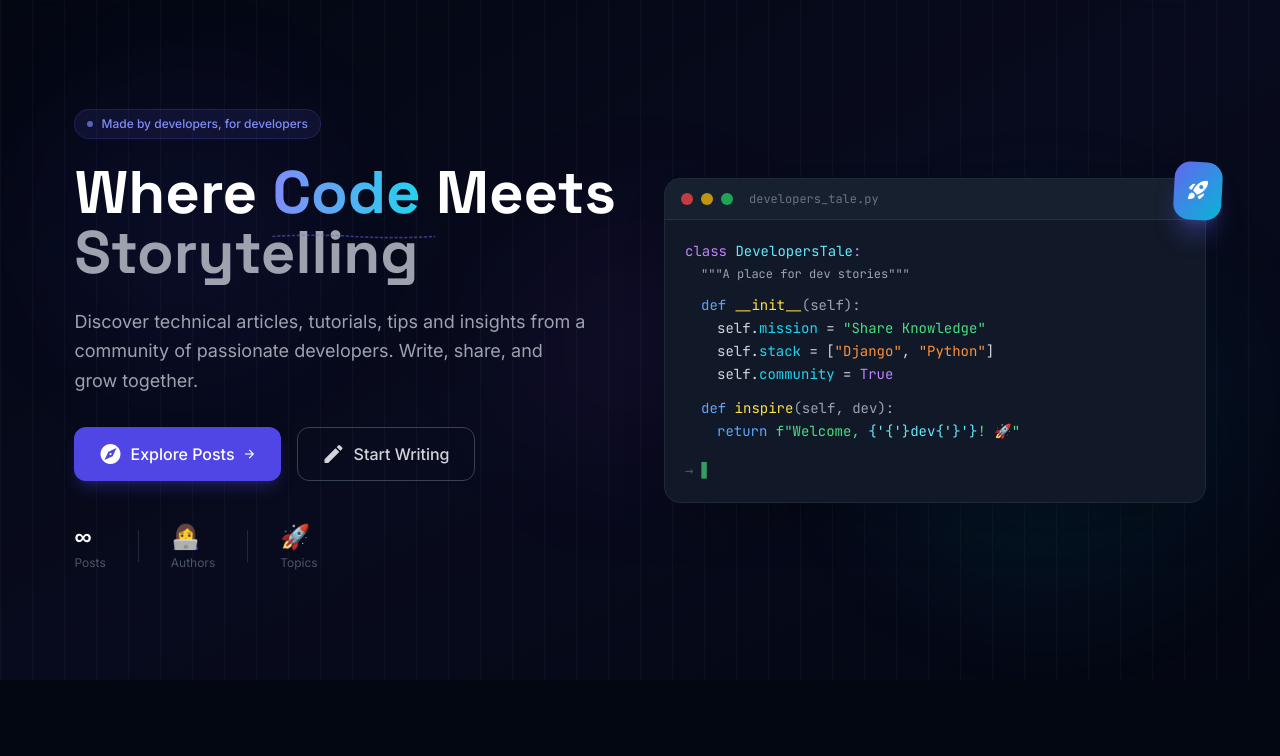
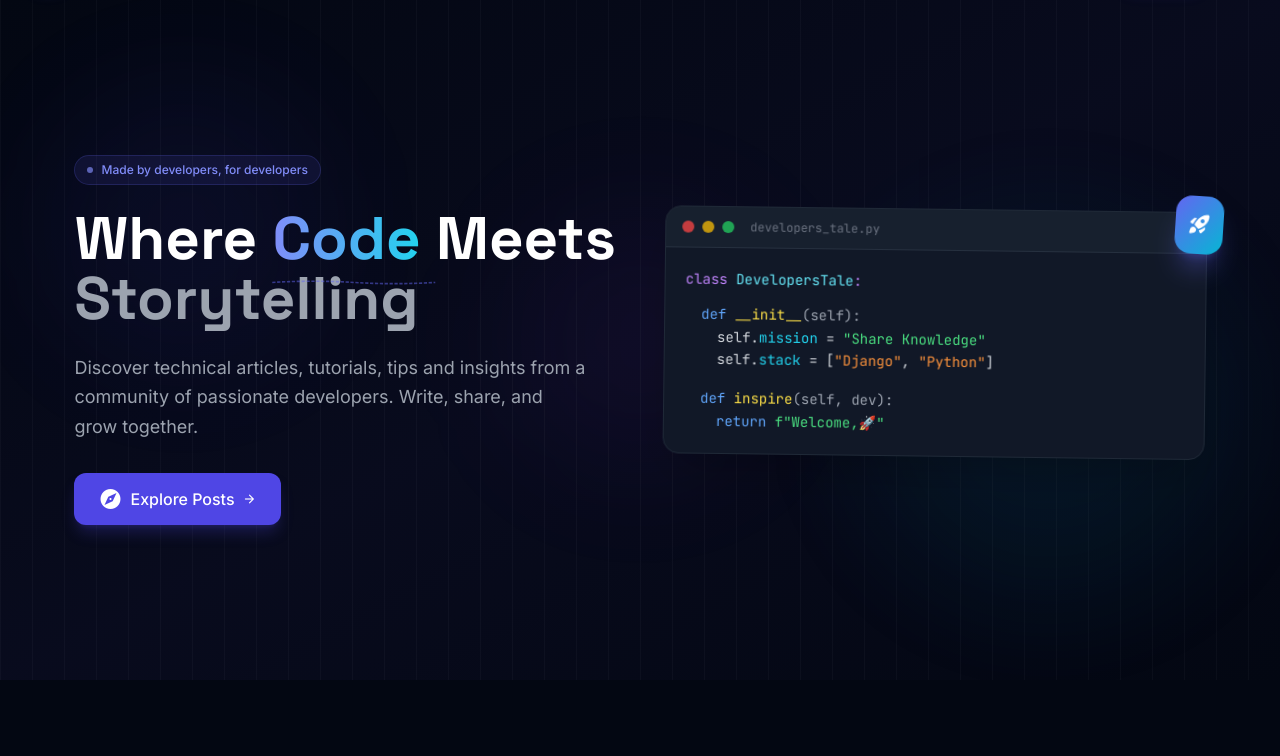
Before and after one commit to Mouiezuddin/Blog_platform, a Django app: page / in a window 1280 px wide. Shown: the part 65-821 px from the top of the page. Run offline with Django 5.2, Linux system fonts and the light colour scheme; data that the repository does not hold is empty; some libraries are stand-ins or nearby versions.

Commit message:
Enhance UI with subtle CSS 3D animations and depth effects

```diff
--- a/static/css/main.css
+++ b/static/css/main.css
@@ -12,6 +12,19 @@
 
 /* Selection */
 ::selection { background: rgba(99, 102, 241, 0.3); color: #e0e7ff; }
+
+/* 3D Animation Utilities */
+:root {
+    --3d-perspective: 1000px;
+}
+
+.perspective-1000 {
+    perspective: var(--3d-perspective);
+}
+
+.preserve-3d {
+    transform-style: preserve-3d;
+}
 
 /* Smooth scroll */
 html { scroll-behavior: smooth; }
@@ -204,10 +217,36 @@
     animation: shimmer 1.5s infinite;
 }
 
-/* Gradient text utility */
-.gradient-text {
-    background: linear-gradient(135deg, #6366f1, #22d3ee);
-    -webkit-background-clip: text;
-    -webkit-text-fill-color: transparent;
-    background-clip: text;
+/* Subtle 3D Hover Effect */
+.hover-3d {
+    transition: transform 0.4s cubic-bezier(0.23, 1, 0.32, 1), box-shadow 0.4s ease;
+    transform-style: preserve-3d;
 }
+
+.hover-3d:hover {
+    transform: rotateX(5deg) rotateY(-5deg) translateY(-5px);
+    box-shadow: 0 15px 35px rgba(0, 0, 0, 0.4), 0 0 15px rgba(99, 102, 241, 0.2);
+}
+
+.hover-3d:active {
+    transform: rotateX(2deg) rotateY(-2deg) translateY(-2px);
+}
+
+/* Internal Depth for Hover-3d */
+.hover-3d > * {
+    transition: transform 0.4s cubic-bezier(0.23, 1, 0.32, 1);
+}
+
+.hover-3d:hover > .depth-content {
+    transform: translateZ(20px);
+}
+
+/* Floating Animation */
+@keyframes softFloat {
+    0%, 100% { transform: translateY(0) rotate(0); }
+    50% { transform: translateY(-10px) rotate(1deg); }
+}
+
+.animate-soft-float {
+    animation: softFloat 5s ease-in-out infinite;
+}
--- a/templates/blog/home.html
+++ b/templates/blog/home.html
@@ -6,7 +6,7 @@
 {% block content %}
 
 <!-- Hero Section -->
-<section class="relative min-h-[85vh] flex items-center overflow-hidden">
+<section class="relative min-h-[85vh] flex items-center overflow-hidden perspective-1000">
     <!-- Animated background -->
     <div class="absolute inset-0 bg-gradient-to-br from-gray-950 via-indigo-950/20 to-gray-950"></div>
     <div class="absolute inset-0">
@@ -42,47 +42,20 @@
                     Discover technical articles, tutorials, tips and insights from a community of passionate developers. Write, share, and grow together.
                 </p>
 
-                <div class="flex flex-col sm:flex-row gap-4">
-                    <a href="{% url 'blog:post_list' %}" class="group inline-flex items-center justify-center gap-2 px-6 py-3.5 rounded-xl bg-indigo-600 hover:bg-indigo-500 text-white font-medium transition-all duration-200 shadow-lg shadow-indigo-600/25 hover:shadow-indigo-500/40">
-                        <span class="material-icons-round">explore</span>
-                        Explore Posts
-                        <span class="material-icons-round text-sm group-hover:translate-x-1 transition-transform">arrow_forward</span>
+                <div class="flex flex-col sm:flex-row gap-4 preserve-3d">
+                    <a href="{% url 'blog:post_list' %}" class="hover-3d group inline-flex items-center justify-center gap-2 px-6 py-3.5 rounded-xl bg-indigo-600 hover:bg-indigo-500 text-white font-medium transition-all duration-200 shadow-lg shadow-indigo-600/25 hover:shadow-indigo-500/40">
+                        <span class="depth-content flex items-center gap-2">
+                            <span class="material-icons-round">explore</span>
+                            Explore Posts
+                            <span class="material-icons-round text-sm group-hover:translate-x-1 transition-transform">arrow_forward</span>
+                        </span>
                     </a>
-                    {% if not user.is_authenticated %}
-                    <a href="{% url 'users:register' %}" class="inline-flex items-center justify-center gap-2 px-6 py-3.5 rounded-xl border border-gray-700 hover:border-indigo-500 text-gray-300 hover:text-white font-medium transition-all duration-200 hover:bg-gray-900">
-                        <span class="material-icons-round">edit</span>
-                        Start Writing
-                    </a>
-                    {% else %}
-                    <a href="{% url 'blog:post_create' %}" class="inline-flex items-center justify-center gap-2 px-6 py-3.5 rounded-xl border border-gray-700 hover:border-indigo-500 text-gray-300 hover:text-white font-medium transition-all duration-200 hover:bg-gray-900">
-                        <span class="material-icons-round">add</span>
-                        New Post
-                    </a>
-                    {% endif %}
-                </div>
-
-                <!-- Stats -->
-                <div class="flex items-center gap-8 mt-10">
-                    <div>
-                        <div class="text-2xl font-bold text-white font-display">∞</div>
-                        <div class="text-xs text-gray-600 mt-0.5">Posts</div>
-                    </div>
-                    <div class="w-px h-8 bg-gray-800"></div>
-                    <div>
-                        <div class="text-2xl font-bold text-white font-display">👩‍💻</div>
-                        <div class="text-xs text-gray-600 mt-0.5">Authors</div>
-                    </div>
-                    <div class="w-px h-8 bg-gray-800"></div>
-                    <div>
-                        <div class="text-2xl font-bold text-white font-display">🚀</div>
-                        <div class="text-xs text-gray-600 mt-0.5">Topics</div>
-                    </div>
                 </div>
             </div>
 
             <!-- Hero Code Preview Card -->
-            <div class="hidden lg:block animate-fade-in" style="animation-delay: 0.2s;">
-                <div class="relative">
+            <div class="hidden lg:block animate-fade-in perspective-1000" style="animation-delay: 0.2s;">
+                <div class="relative animate-soft-float preserve-3d">
                     <div class="bg-gray-900 rounded-2xl border border-gray-800 overflow-hidden shadow-2xl">
                         <!-- Terminal header -->
                         <div class="flex items-center gap-2 px-4 py-3 bg-gray-800/50 border-b border-gray-700/50">
@@ -93,21 +66,15 @@
                         </div>
                         <div class="p-5 font-mono text-sm leading-relaxed">
                             <div class="text-purple-400">class <span class="text-cyan-300">DevelopersTale</span>:</div>
-                            <div class="ml-4 text-gray-400 text-xs mt-1">"""A place for dev stories"""</div>
                             <div class="ml-4 mt-3">
                                 <span class="text-blue-400">def </span><span class="text-yellow-300">__init__</span><span class="text-gray-400">(self):</span>
                             </div>
                             <div class="ml-8 text-gray-300">self.<span class="text-cyan-400">mission</span> = <span class="text-green-400">"Share Knowledge"</span></div>
                             <div class="ml-8 text-gray-300">self.<span class="text-cyan-400">stack</span> = [<span class="text-orange-400">"Django"</span>, <span class="text-orange-400">"Python"</span>]</div>
-                            <div class="ml-8 text-gray-300">self.<span class="text-cyan-400">community</span> = <span class="text-purple-400">True</span></div>
-                            <div class="mt-3 ml-4">
+                            <div class="mt-4 ml-4">
                                 <span class="text-blue-400">def </span><span class="text-yellow-300">inspire</span><span class="text-gray-400">(self, dev):</span>
                             </div>
-                            <div class="ml-8 text-blue-400">return <span class="text-green-400">f"Welcome, <span class="text-cyan-300">{'{'}dev{'}'}</span>! 🚀"</span></div>
-                            <div class="mt-4 flex items-center gap-2">
-                                <span class="text-gray-600">→</span>
-                                <span class="text-green-400 animate-pulse">▋</span>
-                            </div>
+                            <div class="ml-8 text-blue-400">return <span class="text-green-400">f"Welcome,🚀"</span></div>
                         </div>
                     </div>
                     <!-- Floating badge -->
--- a/templates/partials/post_card.html
+++ b/templates/partials/post_card.html
@@ -1,5 +1,5 @@
 {% load humanize %}
-<article class="group bg-gray-900 border border-gray-800/60 rounded-2xl overflow-hidden hover:border-indigo-500/50 hover:shadow-xl hover:shadow-indigo-500/10 transition-all duration-300">
+<article class="group hover-3d bg-gray-900 border border-gray-800/60 rounded-2xl overflow-hidden transition-all duration-300">
     <!-- Cover Image -->
     {% if post.cover_image %}
     <a href="{{ post.get_absolute_url }}" class="block overflow-hidden">
@@ -33,7 +33,7 @@
         </div>
 
         <!-- Title -->
-        <h2 class="font-display font-semibold text-white text-base leading-snug mb-2 group-hover:text-indigo-300 transition-colors line-clamp-2">
+        <h2 class="depth-content font-display font-semibold text-white text-base leading-snug mb-2 group-hover:text-indigo-300 transition-colors line-clamp-2">
             <a href="{{ post.get_absolute_url }}">{{ post.title }}</a>
         </h2>
 
```
